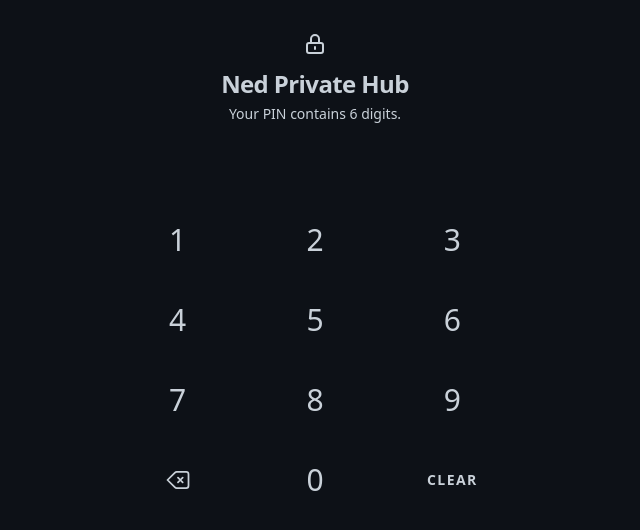
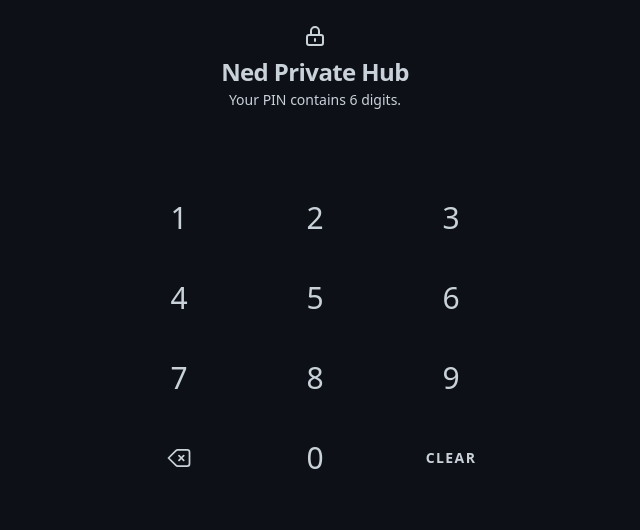
Before and after one commit to OffiziellNed/Ned-Private-Hub, a Next.js app: page / in a window 1280 px wide. Shown: the top 530 px of the page, without its empty margins (325-965 px from the left). Built offline with nearby package versions, Linux system fonts and the light colour scheme; no server answers; the database is empty.

Commit message:
Update page.js

```diff
--- a/app/page.js
+++ b/app/page.js
@@ -182,21 +182,22 @@ export default function Dashboard() {
     e.target.value = null;
   };
 
-  // 0. TAMPILAN LOCK SCREEN (Center Sempurna, Tanpa Huruf di Bawah Angka)
+  // 0. TAMPILAN LOCK SCREEN (Center Sempurna di Tengah Layar)
   if (view === 'locked') {
     return (
       <div className="flex flex-col items-center justify-center min-h-[100dvh] bg-[#0B0F19] text-slate-300 font-sans selection:bg-indigo-500/30 px-4 overflow-hidden">
-        <div className="flex flex-col items-center justify-center w-full max-w-sm my-auto py-8">
+        <div className="flex flex-col items-center justify-center w-full max-w-sm h-[100dvh] py-6">
 
-          {/* Ikon Gembok Kecil di Atas */}
-          <div className="mb-3 text-slate-400">
-            <svg className="w-6 h-6" fill="none" viewBox="0 0 24 24" stroke="currentColor">
-              <path strokeLinecap="round" strokeLinejoin="round" strokeWidth={2} d="M12 15v2m-6 4h12a2 2 0 002-2v-6a2 2 0 00-2-2H6a2 2 0 00-2 2v6a2 2 0 002 2zm10-10V7a4 4 0 00-8 0v4h8V7z" />
-            </svg>
+          {/* Bagian Atas: Gembok & Judul */}
+          <div className="flex flex-col items-center mb-6">
+            <div className="mb-2 text-slate-400">
+              <svg className="w-6 h-6" fill="none" viewBox="0 0 24 24" stroke="currentColor">
+                <path strokeLinecap="round" strokeLinejoin="round" strokeWidth={2} d="M12 15v2m-6 4h12a2 2 0 002-2v-6a2 2 0 00-2-2H6a2 2 0 00-2 2v6a2 2 0 002 2zm10-10V7a4 4 0 00-8 0v4h8V7z" />
+              </svg>
+            </div>
+            <h3 className="text-xl sm:text-2xl font-bold text-slate-100 mb-0.5 tracking-tight">Ned Private Hub</h3>
+            <p className="text-xs sm:text-sm text-slate-500 text-center font-medium">Your PIN contains 6 digits.</p>
           </div>
-
-          <h3 className="text-xl sm:text-2xl font-bold text-slate-100 mb-1 tracking-tight">Ned Private Hub</h3>
-          <p className="text-xs sm:text-sm text-slate-500 mb-8 text-center font-medium">Your PIN contains 6 digits.</p>
 
           {/* PIN Display Area (Bulatan Titik / Dots) */}
           <div className="flex gap-4 mb-8 h-5 items-center justify-center">
@@ -215,7 +216,7 @@ export default function Dashboard() {
           </div>
 
           {/* Custom Numpad (Bulat sempurna, polosan tanpa huruf) */}
-          <div className="grid grid-cols-3 gap-x-5 gap-y-3 sm:gap-x-7 sm:gap-y-4 w-full max-w-[260px] sm:max-w-[290px] justify-items-center">
+          <div className="grid grid-cols-3 gap-x-4 gap-y-3 sm:gap-x-6 sm:gap-y-4 w-full max-w-[250px] sm:max-w-[280px] justify-items-center mb-auto">
              {['1', '2', '3', '4', '5', '6', '7', '8', '9'].map(num => (
                 <button
                   key={num}
```
